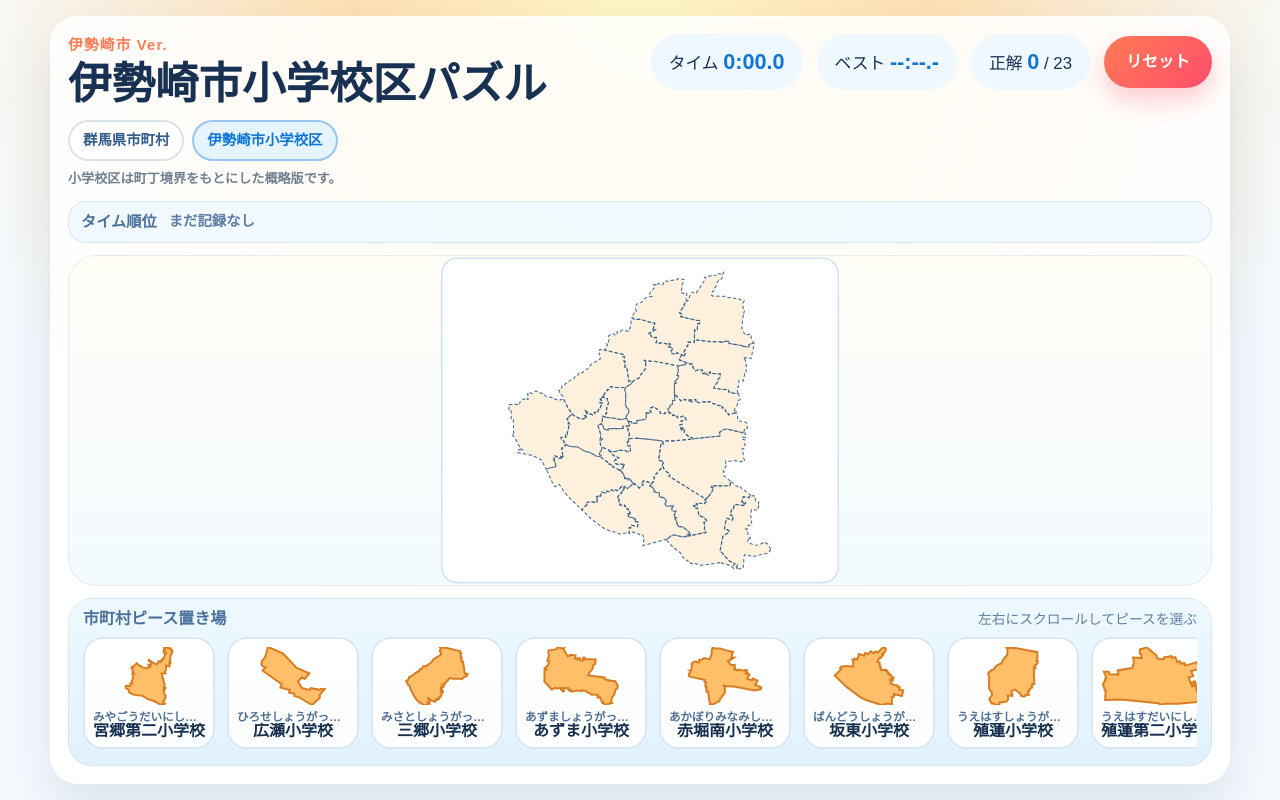
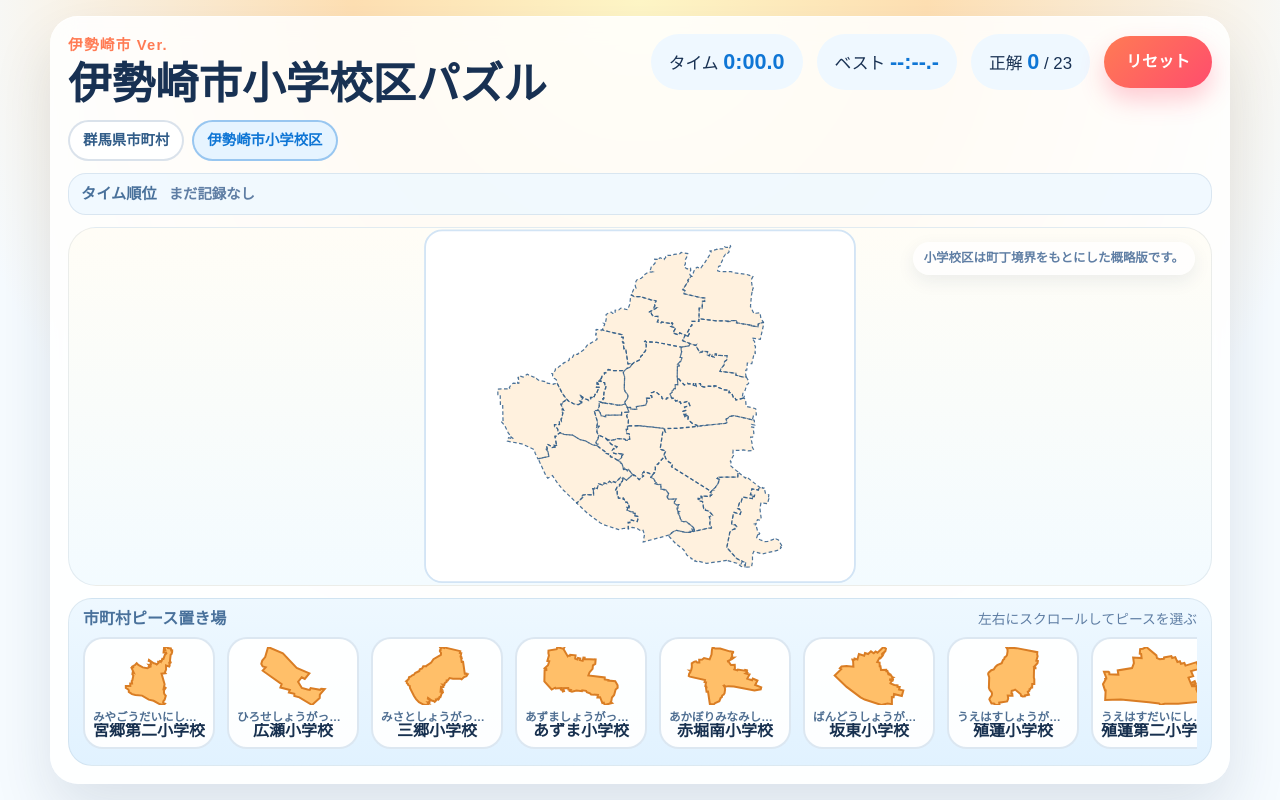
Before and after one commit to fu15mix/gunma-puzzle, a React (Vite) app: page / in a window 1280 px wide. Both pictures are taken after a click on the button "伊勢崎市小学校区". Built offline with nearby package versions, Linux system fonts and the light colour scheme.

Commit message:
Move mode note into map overlay

```diff
--- a/src/App.css
+++ b/src/App.css
@@ -97,13 +97,6 @@ h1 {
   border-color: rgba(15, 118, 213, 0.36);
   background: #e6f4ff;
   color: #0f76d5;
-}
-
-.mode-note {
-  margin: 8px 0 0;
-  color: #6f7f90;
-  font-size: 0.82rem;
-  font-weight: 800;
 }
 
 .status-panel {
@@ -235,6 +228,23 @@ h1 {
   border-radius: 28px;
   border: 1px solid rgba(24, 49, 83, 0.08);
   background: linear-gradient(180deg, #fffdf6 0%, #f3fbff 100%);
+}
+
+.map-note {
+  position: absolute;
+  top: 14px;
+  right: 16px;
+  z-index: 1;
+  max-width: min(420px, calc(100% - 32px));
+  margin: 0;
+  padding: 7px 11px;
+  border-radius: 999px;
+  background: rgba(255, 255, 255, 0.82);
+  color: #5f7ea4;
+  font-size: 0.78rem;
+  font-weight: 900;
+  box-shadow: 0 6px 18px rgba(24, 49, 83, 0.08);
+  pointer-events: none;
 }
 
 .puzzle-board {
--- a/src/App.tsx
+++ b/src/App.tsx
@@ -191,9 +191,6 @@ export default function App() {
                 </button>
               ))}
             </div>
-            {activePuzzle.note ? (
-              <p className="mode-note">{activePuzzle.note}</p>
-            ) : null}
           </div>
 
           <div className="status-panel">
@@ -249,6 +246,7 @@ export default function App() {
           onPiecesChange={setPieces}
           onGameStart={handleGameStart}
           snapDistance={activePuzzle.snapDistance}
+          note={activePuzzle.note}
         />
       </section>
     </main>
--- a/src/components/PuzzleBoard.tsx
+++ b/src/components/PuzzleBoard.tsx
@@ -10,6 +10,7 @@ type PuzzleBoardProps = {
   onPiecesChange: (nextPieces: Piece[]) => void;
   onGameStart: () => void;
   snapDistance: number;
+  note?: string;
 };
 
 type DragState = {
@@ -49,6 +50,7 @@ export default function PuzzleBoard({
   onPiecesChange,
   onGameStart,
   snapDistance,
+  note,
 }: PuzzleBoardProps) {
   const mapRef = useRef<SVGSVGElement | null>(null);
   const [dragState, setDragState] = useState<DragState | null>(null);
@@ -252,6 +254,7 @@ export default function PuzzleBoard({
   return (
     <div className="play-area">
       <div className="map-frame">
+        {note ? <p className="map-note">{note}</p> : null}
         <svg
           ref={mapRef}
           className="puzzle-board"
```
